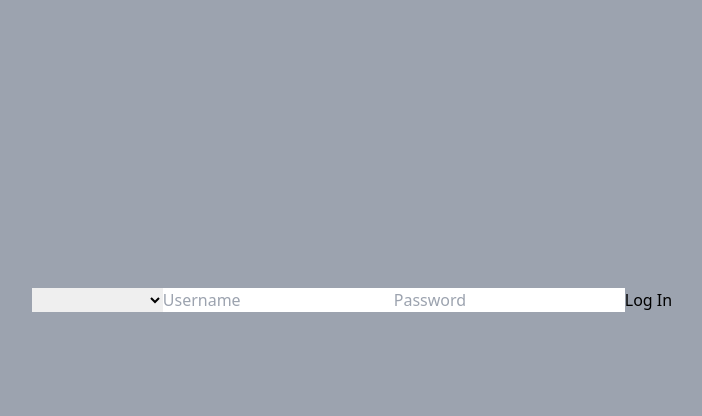
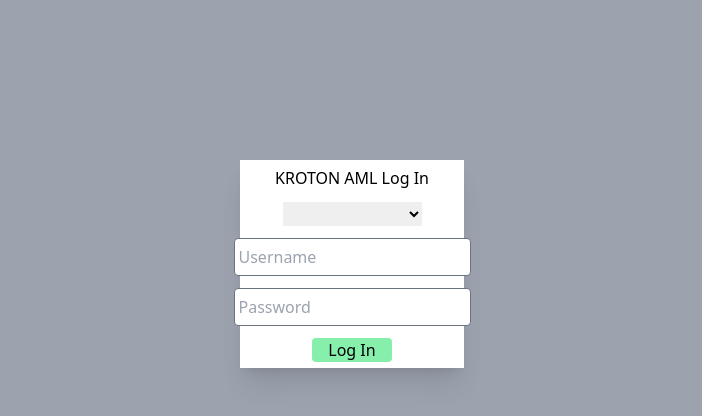
Before and after one commit to S-OBlouin/vue-demo, a Vue app in the folder vue-demo/: page / in a window 1280 px wide. Shown: the top 416 px of the page, without its empty margins (288-990 px from the left). Built offline with nearby package versions, Linux system fonts and the light colour scheme.

Commit message:
Finalizing the login form

```diff
--- a/vue-demo/src/App.vue
+++ b/vue-demo/src/App.vue
@@ -1,18 +1,21 @@
 <template>
   <div class=" bg-gray-400 ">
-    <div class=" flex w-screen h-screen items-center justify-center">
-      <form class="mt-4 h-60 flex-row">
-        <select v-model="selected">
+    <div class=" flex w-screen h-screen justify-center">
+      <form class="mt-40 h-52 w-56 flex-col flex bg-white shadow-xl items-center justify-center">
+        <div>KROTON AML Log In</div>
+        <select v-model="selected" class="mb-3 mt-3 px-1 ">
           <option disabled selected>Choose a bank</option>
           <option v-for="company in companies">{{ company }}</option>
         </select>
         <label>
-          <input type="text" v-model="username" placeholder="Username">
+          <input type="text" v-model="username" placeholder="Username"
+            class="block flex-1 border border-gray-500 py-1.5 pl-1 bg-white mb-3 rounded">
         </label>
         <label>
-          <input type="text" v-model="password" placeholder="Password">
+          <input type="text" v-model="password" placeholder="Password"
+            class="block flex-1 border border-gray-500 py-1.5 pl-1 bg-white mb-3 rounded">
         </label>
-        <button @click="logIn">Log In</button>
+        <button @click.prevent="logIn" class=" bg-green-300 rounded w-20 text-center">Log In</button>
       </form>
     </div>
   </div>
@@ -24,13 +27,15 @@ export default {
   data () {
     return {
       selected: ref(''),
-      companies: [1, 2, 3],
+      companies: ['Bank of ABC', 'Real Bank', 'CIBS'],
       username: ref(''),
       password: ref(''),
     }
   },
-  logIn () {
-    console.log('allo')
+  methods: {
+    logIn () {
+      console.log(this.username)
+    }
   }
 }
 
```
